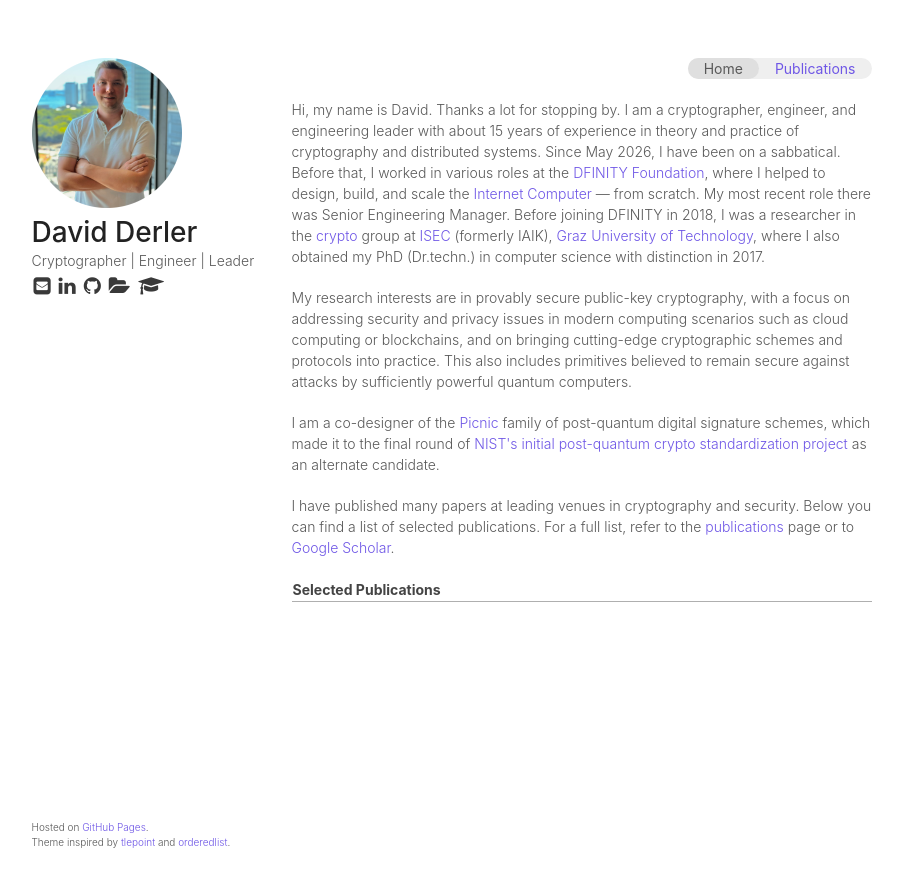
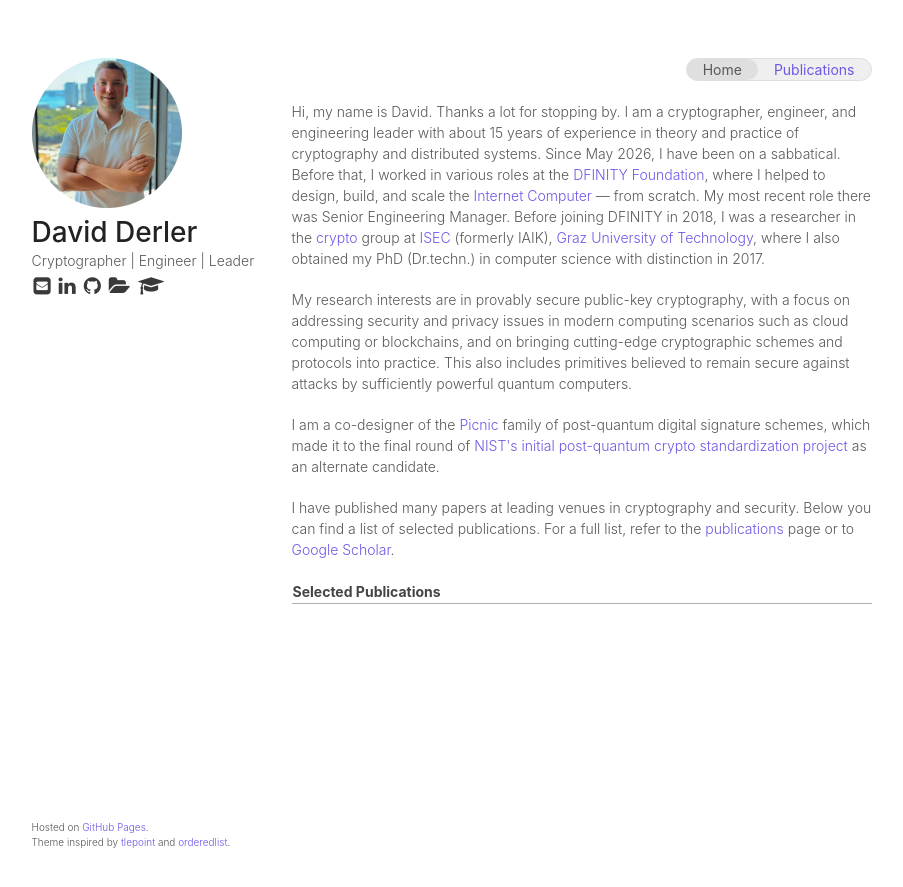
Before and after one commit to derlerd/derlerd.github.io, a Jekyll site: the page built from index.html, in a window 1280 px wide. Shown: the top 887 px of the page, without its empty margins (181-1084 px from the left). Built offline with Jekyll 4.4.1, drawn with Linux system fonts in a browser that asks for light colours.

Commit message:
... style

```diff
--- a/css/styles.css
+++ b/css/styles.css
@@ -172,6 +172,7 @@ section ul {
   width: fit-content;
   margin-left: auto;
   background-color: #efefef;
+  border: 1px solid #dfdfdf;
   border-radius: 999px;
   z-index: 1000;
   display: flex;
```
